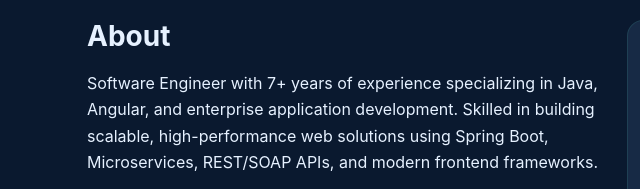
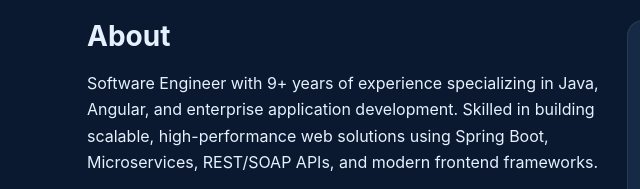
Before and after one commit to Sravan-Dasari-S/Sravan-Dasari, a plain HTML site: page index.html in a window 1280 px wide. Shown: the part 558-747 px from the top of the page, 23-663 px from the left. Drawn offline with Linux system fonts and the light colour scheme; files whose address does not match are found by name.

Commit message:
Update index.html

```diff
--- a/index.html
+++ b/index.html
@@ -18,7 +18,7 @@
 <div style='margin-top:20px;display:flex;gap:12px;flex-wrap:wrap'><a class='btn primary' href='assets/Branded_CV_Shravan_Dasari.pdf' download>Download CV</a><a class='btn' href='#projects'>View Projects</a></div>
 </div><div style='display:flex;justify-content:center'><img src='assets/profile.svg' alt='Profile placeholder'/></div></section>
 
-<section id='about'><div class='container grid cols-2'><div><h2>About</h2><p>Software Engineer with 7+ years of experience specializing in Java, Angular, and enterprise application development. Skilled in building scalable, high-performance web solutions using Spring Boot, Microservices, REST/SOAP APIs, and modern frontend frameworks.</p><p>Proven expertise in backend integration, performance optimization, and delivering robust applications in Agile/Scrum environments. Experienced in Tableau for creating interactive dashboards and data visualizations to support business decision-making. Strong domain experience in financial and insurance systems, including policy management, claims processing, and data transformation.</p><p>Adept at collaborating with cross-functional teams, leading development efforts, and mentoring junior developers. Passionate about learning new technologies and solving complex problems with clean, efficient code.</p></div>
+<section id='about'><div class='container grid cols-2'><div><h2>About</h2><p>Software Engineer with 9+ years of experience specializing in Java, Angular, and enterprise application development. Skilled in building scalable, high-performance web solutions using Spring Boot, Microservices, REST/SOAP APIs, and modern frontend frameworks.</p><p>Proven expertise in backend integration, performance optimization, and delivering robust applications in Agile/Scrum environments. Experienced in Tableau for creating interactive dashboards and data visualizations to support business decision-making. Strong domain experience in financial and insurance systems, including policy management, claims processing, and data transformation.</p><p>Adept at collaborating with cross-functional teams, leading development efforts, and mentoring junior developers. Passionate about learning new technologies and solving complex problems with clean, efficient code.</p></div>
 <div class='card'><h3>Quick Facts</h3>
 <div class='kv' style='margin-top:10px'><div>Location</div><div>Surat, Gujarat, India</div></div>
 <div class='kv' style='margin-top:6px'><div>Total Experience</div><div>9+ years</div></div>
```
